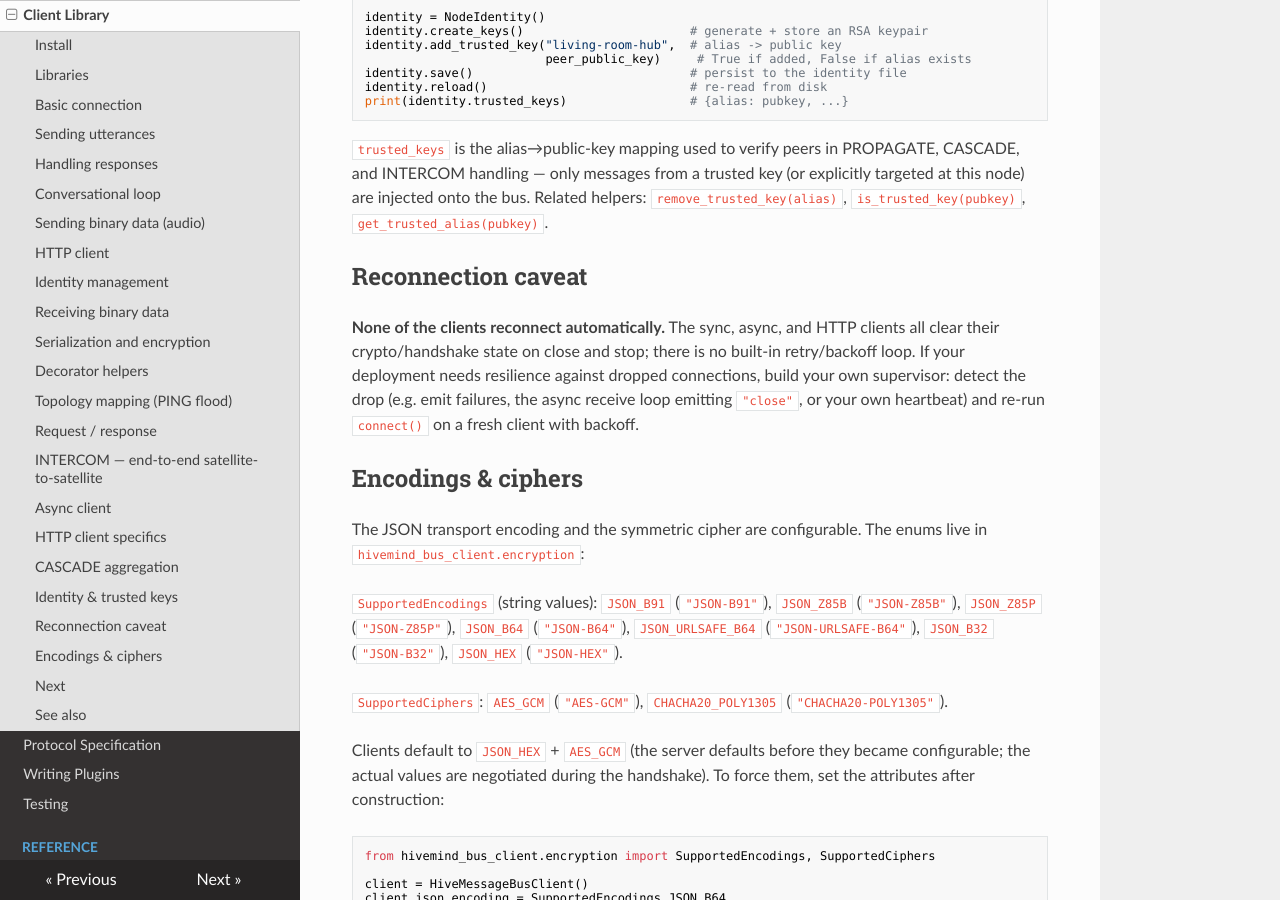
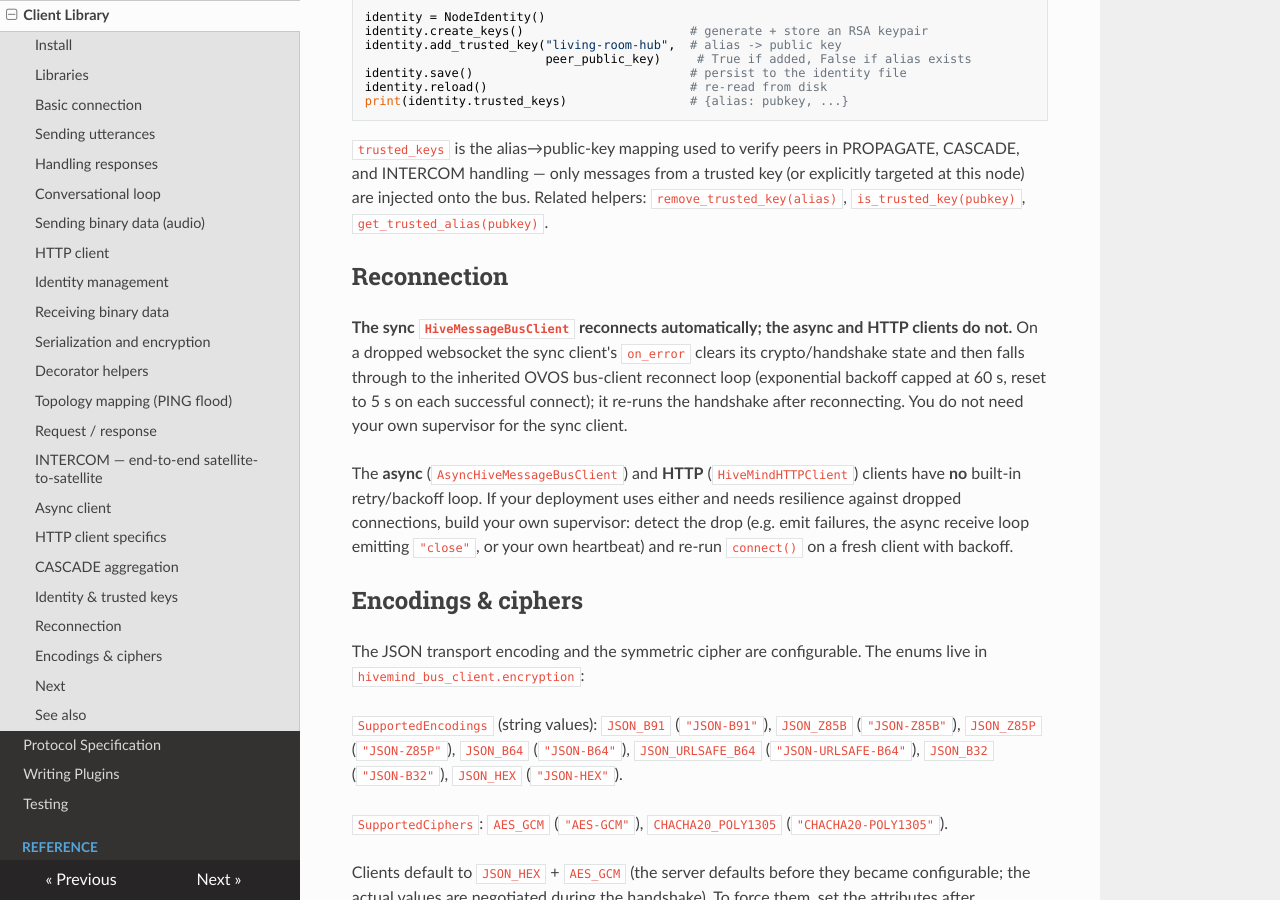
Before and after one commit to JarbasHiveMind/HiveMind-community-docs, an MkDocs documentation site: the page built from docs/developers/client-library.md, in a window 1280 px wide and 900 px high, scrolled down 7688 px. Built offline with MkDocs 1.6.1, drawn with Linux system fonts in a browser that asks for light colours; nearby versions of some CDN libraries.

Commit message:
docs: fix reconnection semantics and a2a timeout default
The sync HiveMessageBusClient does reconnect automatically (it inherits the OVOS
bus-client on_error backoff loop and re-runs the handshake); only the async and
HTTP clients have no retry. Correct the a2a timeout default to 60.0.

Co-Authored-By: Claude Opus 4.8 (1M context) <noreply@anthropic.com>

```diff
--- a/docs/developers/client-library.md
+++ b/docs/developers/client-library.md
@@ -426,14 +426,20 @@ targeted at this node) are injected onto the bus. Related helpers:
 `remove_trusted_key(alias)`, `is_trusted_key(pubkey)`,
 `get_trusted_alias(pubkey)`.
 
-## Reconnection caveat
+## Reconnection
 
-**None of the clients reconnect automatically.** The sync, async, and HTTP
-clients all clear their crypto/handshake state on close and stop; there is no
-built-in retry/backoff loop. If your deployment needs resilience against dropped
-connections, build your own supervisor: detect the drop (e.g. emit failures, the
-async receive loop emitting `"close"`, or your own heartbeat) and re-run
-`connect()` on a fresh client with backoff.
+**The sync `HiveMessageBusClient` reconnects automatically; the async and HTTP
+clients do not.** On a dropped websocket the sync client's `on_error` clears its
+crypto/handshake state and then falls through to the inherited OVOS bus-client
+reconnect loop (exponential backoff capped at 60 s, reset to 5 s on each
+successful connect); it re-runs the handshake after reconnecting. You do not need
+your own supervisor for the sync client.
+
+The **async** (`AsyncHiveMessageBusClient`) and **HTTP** (`HiveMindHTTPClient`)
+clients have **no** built-in retry/backoff loop. If your deployment uses either
+and needs resilience against dropped connections, build your own supervisor:
+detect the drop (e.g. emit failures, the async receive loop emitting `"close"`,
+or your own heartbeat) and re-run `connect()` on a fresh client with backoff.
 
 ## Encodings & ciphers
 
```
Also changed, not shown: docs/server/a2a-hub.md (+1 -1 lines).
